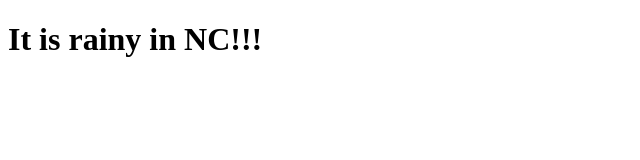
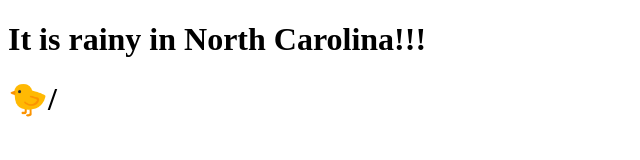
Before and after one commit to KatieKosh/dzmitryHelpsMe, a plain HTML site: page index.html in a window 1280 px wide. Shown: the whole page, without its empty margins (0-640 px from the left). Drawn offline with Linux system fonts and the light colour scheme.

Commit message:
added chick

```diff
--- a/index.html
+++ b/index.html
@@ -8,8 +8,8 @@
 </head>
 <body>
 
-<h1>It is rainy in NC!!!</h1>
+<h1>It is rainy in North Carolina!!!</h1>
 
-
+<h1>🐤/<h1>
 </body>
 </html>
```
